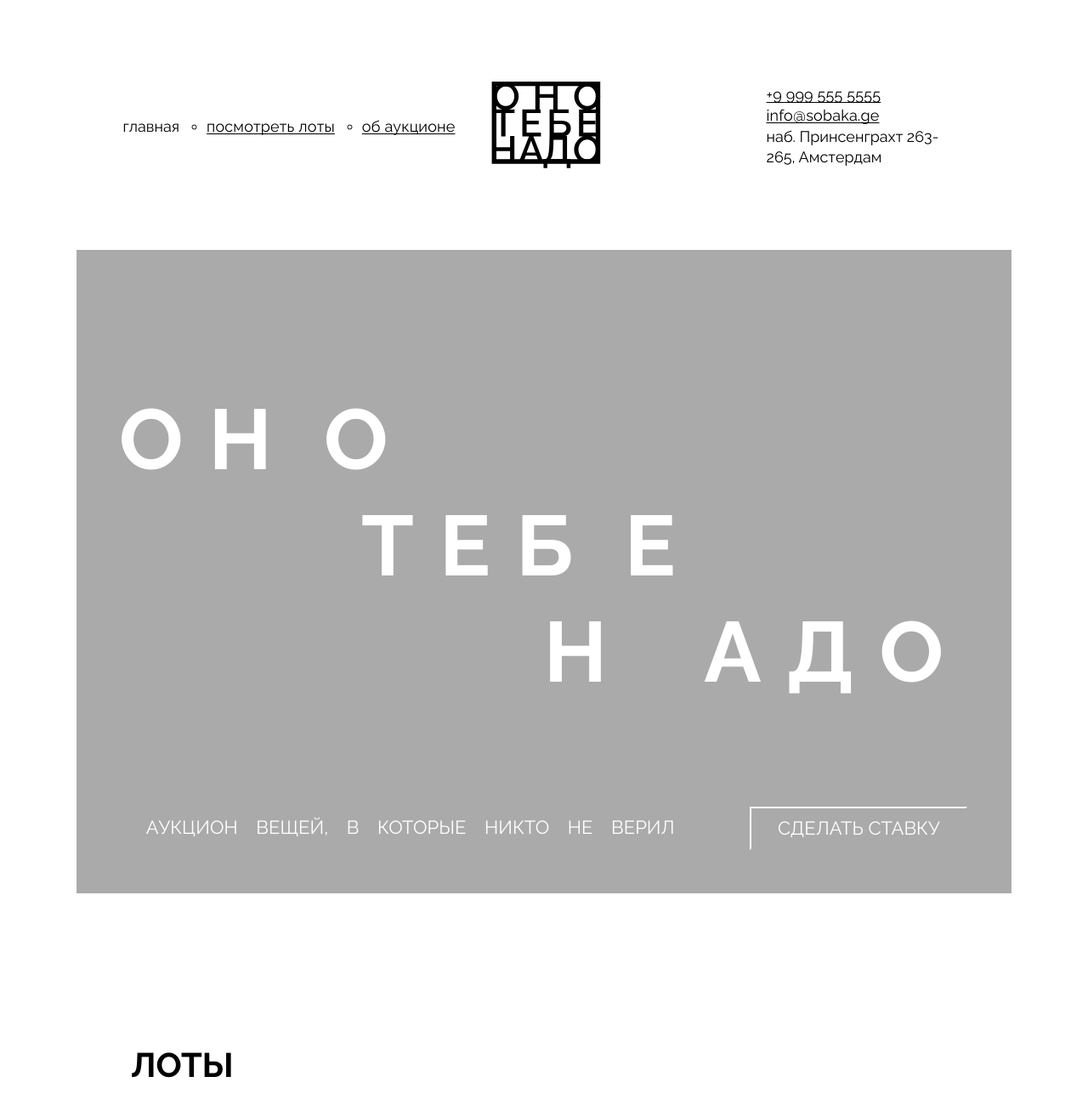
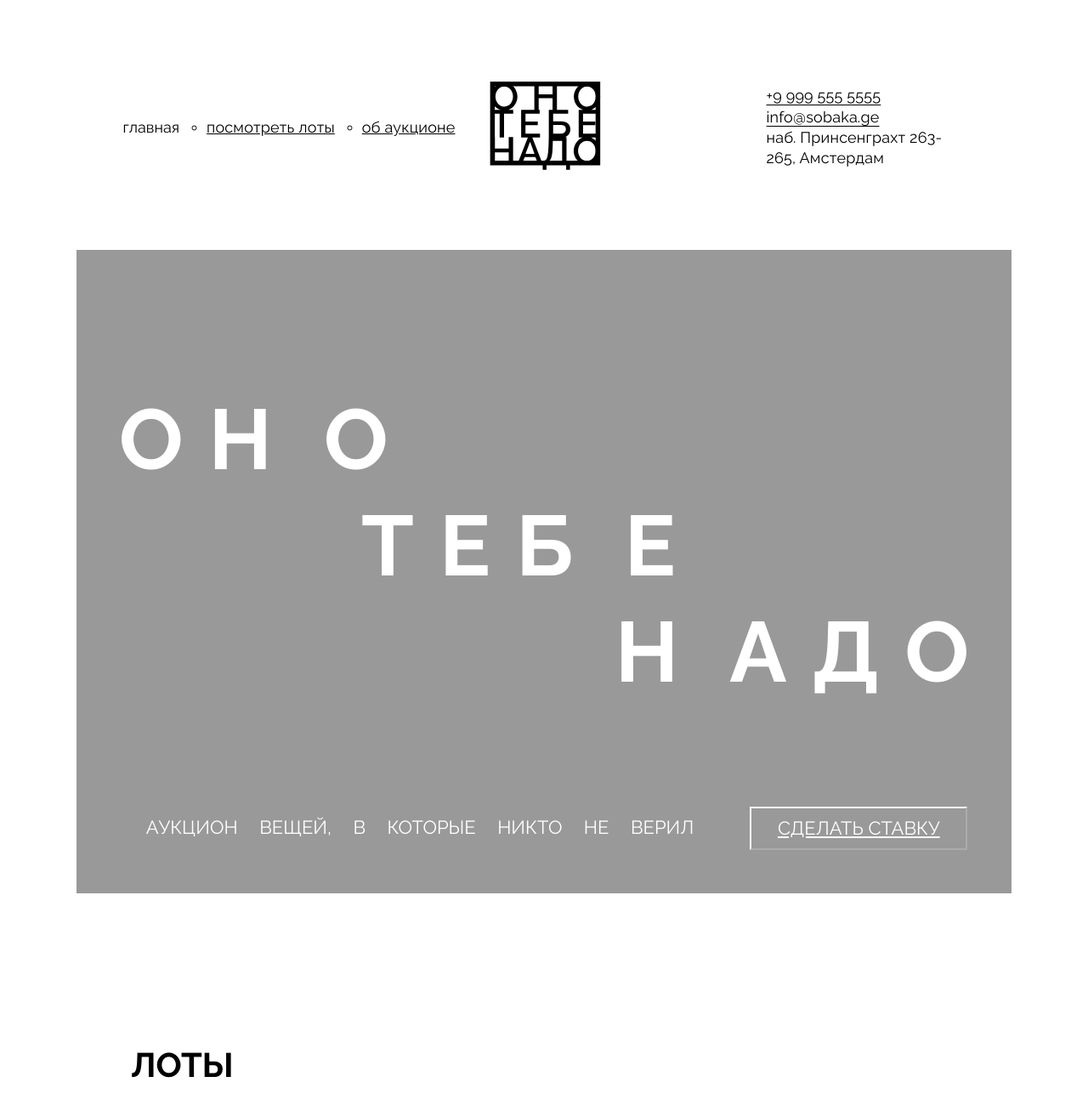
Before and after one commit to Southvvest/ono-tebe-nado, a plain HTML site: page index.html in a window 1280 px wide. Shown: the top 1300 px of the page at 85% size. Drawn offline with Linux system fonts and the light colour scheme.

Commit message:
Исправлены подчеркивания адресов, удален не используемый код

```diff
--- a/index.html
+++ b/index.html
@@ -13,7 +13,10 @@
     <header class="header">
       <nav class="header__menu">
         <ul class="header__menu-list">
-          <li class="header__menu-list-item header__links-list-item_no-bullit">
+          <li
+          class="header__menu-list-item
+          header__links-list-item_no-bullit"
+          >
             <a class="header__link_active">главная</a>
           </li>
           <li class="header__menu-list-item">
@@ -34,7 +37,7 @@
           <a href="tel:+99995555555">+9 999 555 5555</a><br/>
           <a href="mailo:info@sobaka.ge">info@sobaka.ge</a>
           <address class="address-text">
-            наб. Принсенграхт 263- <br />
+            наб. Принсенграхт 263- <br/>
             265, Амстердам
           </address>
       </div>
@@ -62,8 +65,7 @@
             Аукцион  вещей,  в  которые  никто  не  верил
           </p>
           <button class="bet-button">
-            <a href="#0"></a>
-            Сделать ставку
+            <a href="#0">Сделать ставку</a>
           </button>
         </div>
       </section>
--- a/styles/style.css
+++ b/styles/style.css
@@ -28,9 +28,6 @@
   font-size: 18px;
   font-weight: 400;
   line-height: 21.13px;
-  text-align: left;
-  text-underline-position: from-font;
-  text-decoration-skip-ink: none;
 }
 
 .header__links-list-item_no-bullit {
@@ -43,9 +40,6 @@
   font-weight: 400;
   line-height: 21.13px;
   letter-spacing: 0.01em;
-  text-align: left;
-  text-underline-position: from-font;
-  text-decoration-skip-ink: none;
 }
 
 .header__link_active {
@@ -53,9 +47,6 @@
   font-size: 18px;
   font-weight: 400;
   line-height: 21.13px;
-  text-align: left;
-  text-underline-position: from-font;
-  text-decoration-skip-ink: none;
 }
 
 .header__logo {
@@ -63,8 +54,6 @@
   width: 100%;
   max-width: 135px;
   height: 100%;
-  max-height: 105px;
-  padding-left: 2px;
 }
 
 .header__contacts {
@@ -80,20 +69,12 @@
   font-weight: 400;
   line-height: 24.3px;
   letter-spacing: 0.01em;
-  font-style: normal;
-  text-align: left;
-  text-underline-position: from-font;
+  text-underline-position: under;
   text-decoration-skip-ink: none;
 }
 
 .address-text {
-  font-family: 'Raleway', sans-serif;
-  font-size: 18px;
-  font-weight: 400;
-  line-height: 24.3px;
-  text-align: left;
   font-style: normal;
-  letter-spacing: 0em;
 }
 
 /* Далее идет блок стилей для первой секции основной части страницы */
@@ -109,7 +90,7 @@
   position: absolute;
   width: 100%;
   height: 100%;
-  background-color: #0005;
+  background-color: #0006;
 }
 
 .cover__title {
@@ -150,6 +131,10 @@
 .aligned-text_right {
   align-self: end;
   line-height: 100px;
+  display: flex;
+  white-space: nowrap;
+  margin-right: -30px;
+  align-items: center;
 }
 
 .letter-spacing-extended {
@@ -170,16 +155,13 @@
 .cover__description-text {
   text-transform: uppercase;
   color: #fff;
-  word-spacing: 1rem;
+  word-spacing: 0.9em;
   width: 637px;
   opacity: 1;
   font-family: 'Raleway', sans-serif ;
   font-size: 22px;
   font-weight: 400;
   line-height: 28px;
-  text-align: left;
-  text-underline-position: from-font;
-  text-decoration-skip-ink: none;
   padding-left: 30px;
   padding-top: 10px;
   white-space: nowrap;
```
